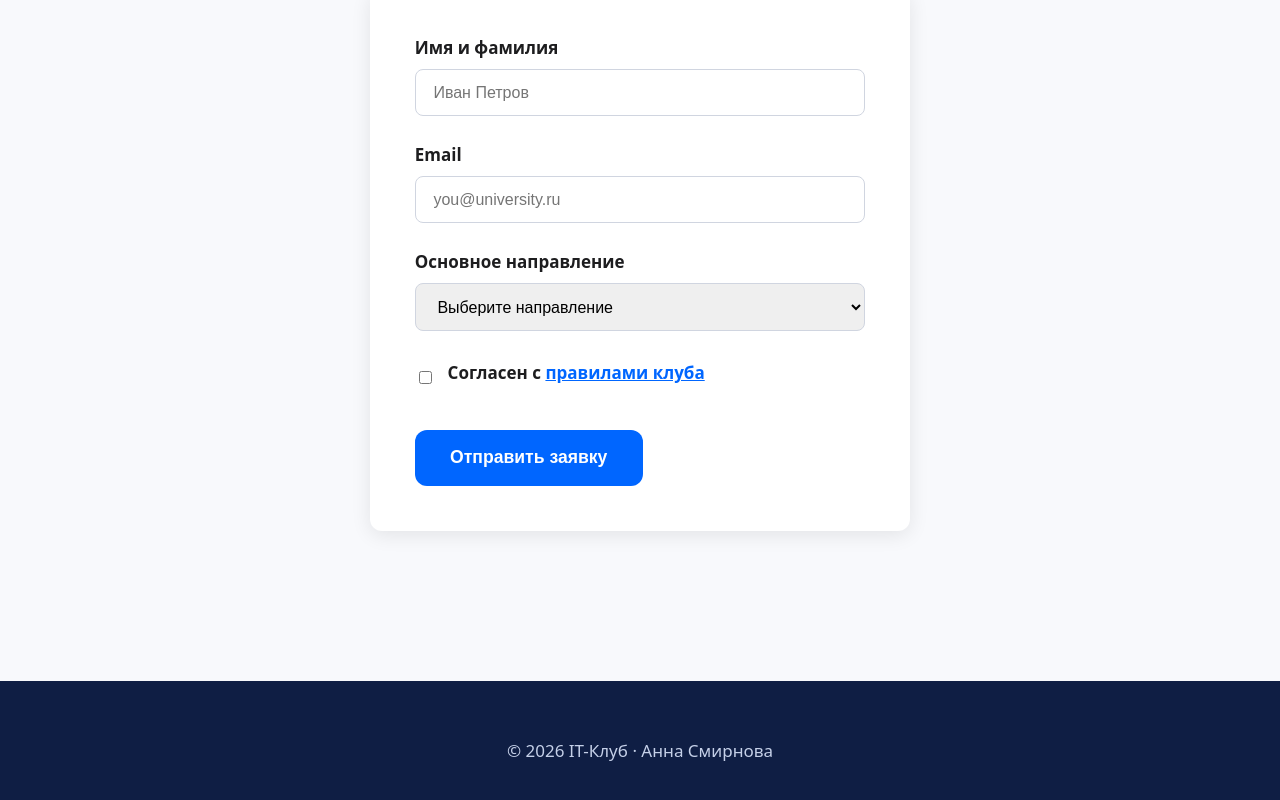
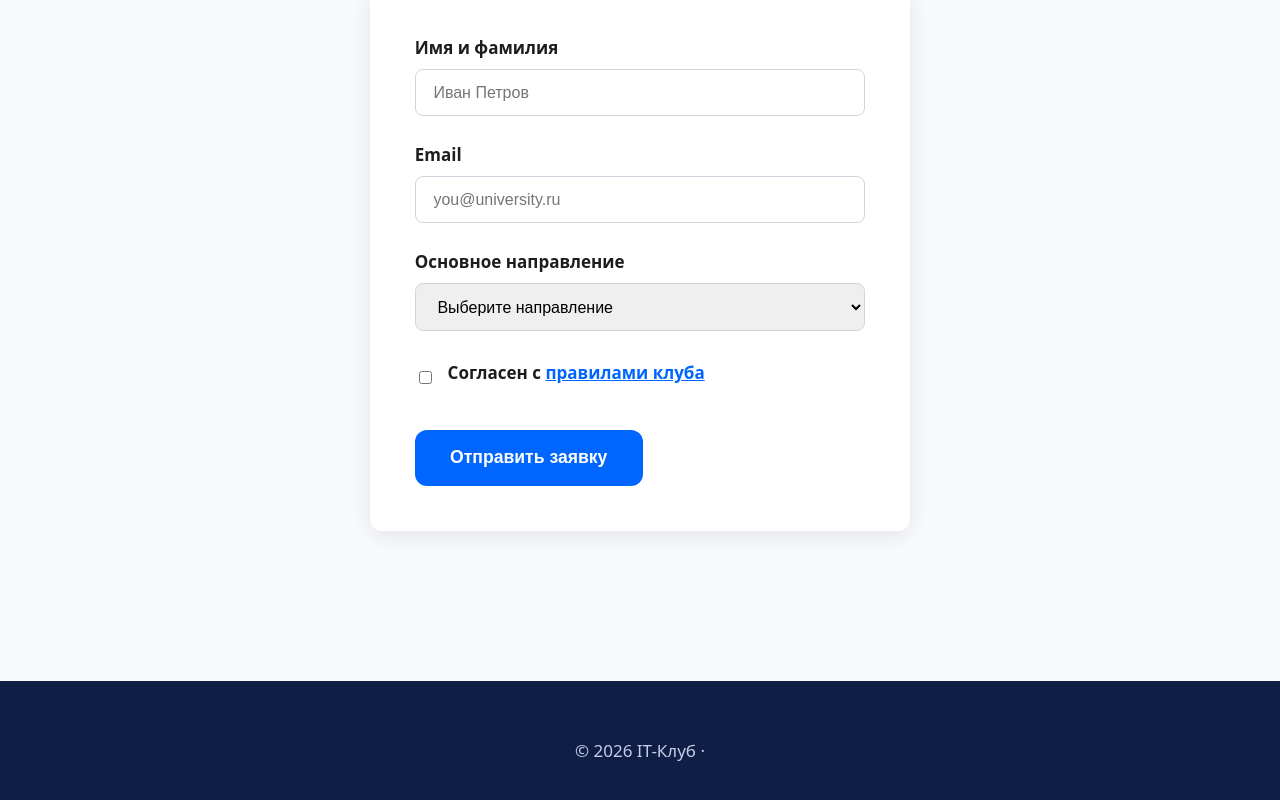
Before and after one commit to mitya080901/HTML5-CCS3, a plain HTML site: page 12-02-26/index.html in a window 1280 px wide. Shown: the part 2521-3321 px from the top of the page. Drawn offline with Linux system fonts and the light colour scheme.

Commit message:
index.html

```diff
--- a/12-02-26/index.html
+++ b/12-02-26/index.html
@@ -142,7 +142,7 @@
 
   <footer class="site-footer">
     <div class="container">
-      <p>© 2026 IT-Клуб · Анна Смирнова</p>
+      <p>© 2026 IT-Клуб · </p>
     </div>
   </footer>
 
```
